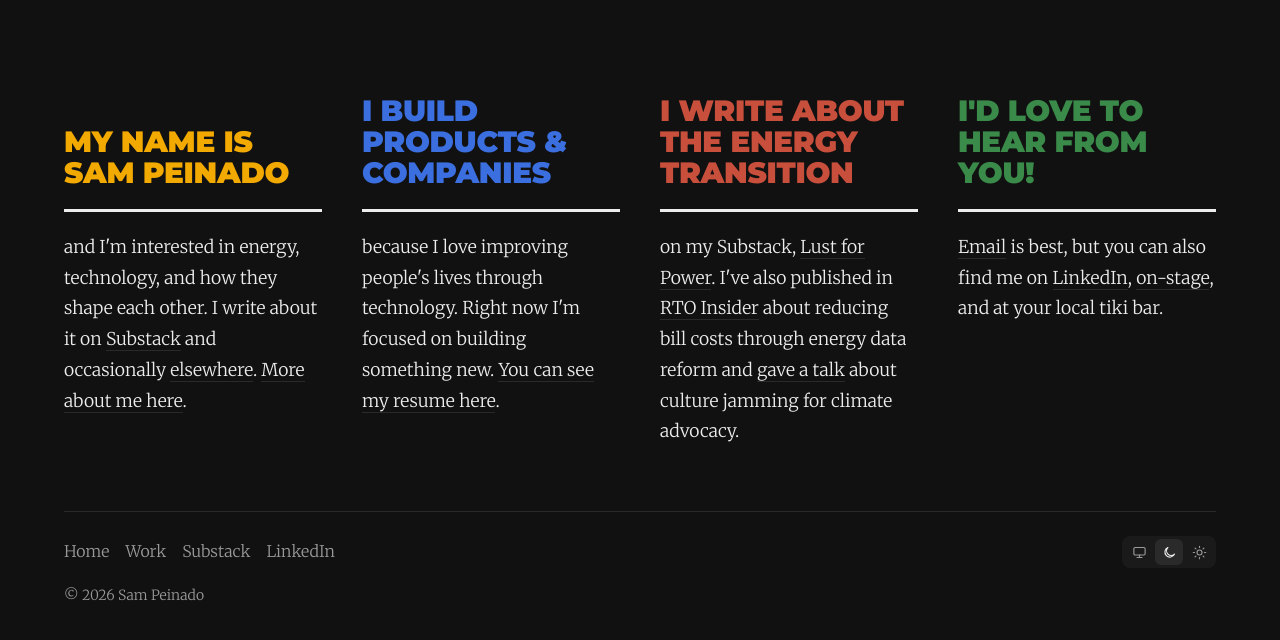
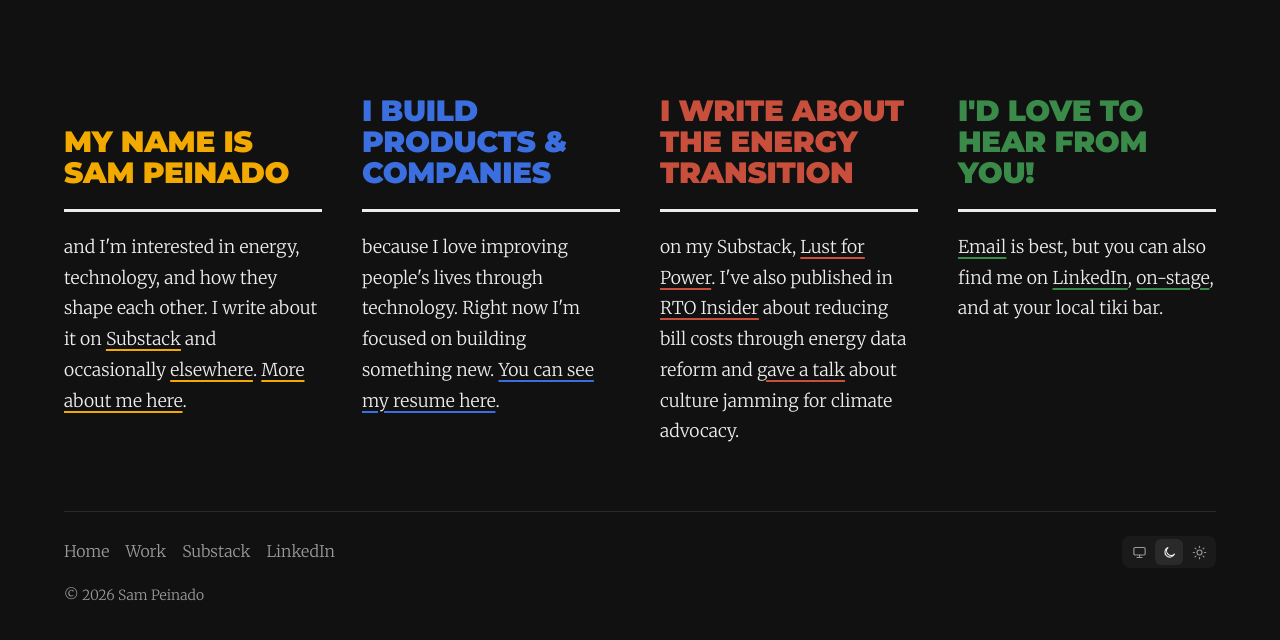
Before and after one commit to sampeinado/sampeinado.github.io, a Jekyll site: the page built from index.html, in a window 1280 px wide. Shown: the top 640 px of the page. Built offline with Jekyll 4.4.1, drawn with Linux system fonts in a browser that asks for light colours.

Commit message:
Color-matched link underlines with highlighter hover
Co-Authored-By: Claude Opus 5.5 <noreply@anthropic.com>

```diff
--- a/assets/css/style.css
+++ b/assets/css/style.css
@@ -107,21 +107,22 @@ section + section { margin-top: 2.5rem; }
   border-bottom: 3px solid var(--text);
   align-self: end;
 }
-/* Heading colors */
-.intro-col h2.yellow { color: #f2a900; }
-.intro-col h2.cobalt { color: #3b6fe0; }
-.intro-col h2.red { color: #c94f3d; }
-.intro-col h2.green { color: #3a8a4a; }
+/* Each column takes its color (--mark) from its section class */
+.intro-col h2 { color: var(--mark); }
 .intro-col p {
   font-size: 1.1rem;
   line-height: 1.75;
   margin: 1.25rem 0 0;
 }
 .intro-col a {
-  border-bottom: 1px solid var(--border);
-  transition: border-color 0.15s;
+  text-decoration: underline;
+  text-decoration-color: var(--mark);
+  text-decoration-thickness: 2px;
+  text-underline-offset: 4px;
+  background: linear-gradient(color-mix(in srgb, var(--mark) 28%, transparent), color-mix(in srgb, var(--mark) 28%, transparent)) no-repeat left bottom / 0 100%;
+  transition: background-size 0.25s ease;
 }
-.intro-col a:hover { border-color: var(--text); }
+.intro-col a:hover { background-size: 100% 100%; }
 
 @media (max-width: 960px) {
   .intro-grid { grid-template-columns: repeat(2, minmax(0, 1fr)); gap: 3rem 2.5rem; }
--- a/index.html
+++ b/index.html
@@ -3,23 +3,23 @@ layout: base
 wide: true
 ---
 <div class="intro-grid">
-  <section class="intro-col">
-    <h2 class="yellow">My name is {{ site.title }}</h2>
+  <section class="intro-col yellow">
+    <h2>My name is {{ site.title }}</h2>
     <p>and I'm interested in energy, technology, and how they shape each other. I write about it on <a href="{{ site.substack }}">Substack</a> and occasionally <a href="https://www.rtoinsider.com/143538-the-software-fix-that-could-save-pjm-customers-billions/">elsewhere</a>. <a href="{{ '/about/' | relative_url }}">More about me here</a>.</p>
   </section>
 
-  <section class="intro-col">
-    <h2 class="cobalt">I build products &amp; companies</h2>
+  <section class="intro-col cobalt">
+    <h2>I build products &amp; companies</h2>
     <p>because I love improving people's lives through technology. Right now I'm focused on building something new. <a href="{{ '/work/' | relative_url }}">You can see my resume here</a>.</p>
   </section>
 
-  <section class="intro-col">
-    <h2 class="red">I write about the energy transition</h2>
+  <section class="intro-col red">
+    <h2>I write about the energy transition</h2>
     <p>on my Substack, <a href="{{ site.substack }}">Lust for Power</a>. I've also published in <a href="https://www.rtoinsider.com/143538-the-software-fix-that-could-save-pjm-customers-billions/">RTO Insider</a> about reducing bill costs through energy data reform and <a href="https://www.youtube.com/watch?v=vLTAk0ru3OM">gave a talk</a> about culture jamming for climate advocacy.</p>
   </section>
 
-  <section class="intro-col">
-    <h2 class="green">I'd love to hear from you!</h2>
+  <section class="intro-col green">
+    <h2>I'd love to hear from you!</h2>
     <p><a href="mailto:{{ site.email }}">Email</a> is best, but you can also find me on <a href="https://www.linkedin.com/in/{{ site.linkedin }}/">LinkedIn</a>, <a href="https://youtu.be/VEGFdgn7Q84">on-stage</a>, and at your local tiki bar.</p>
   </section>
 </div>
```
